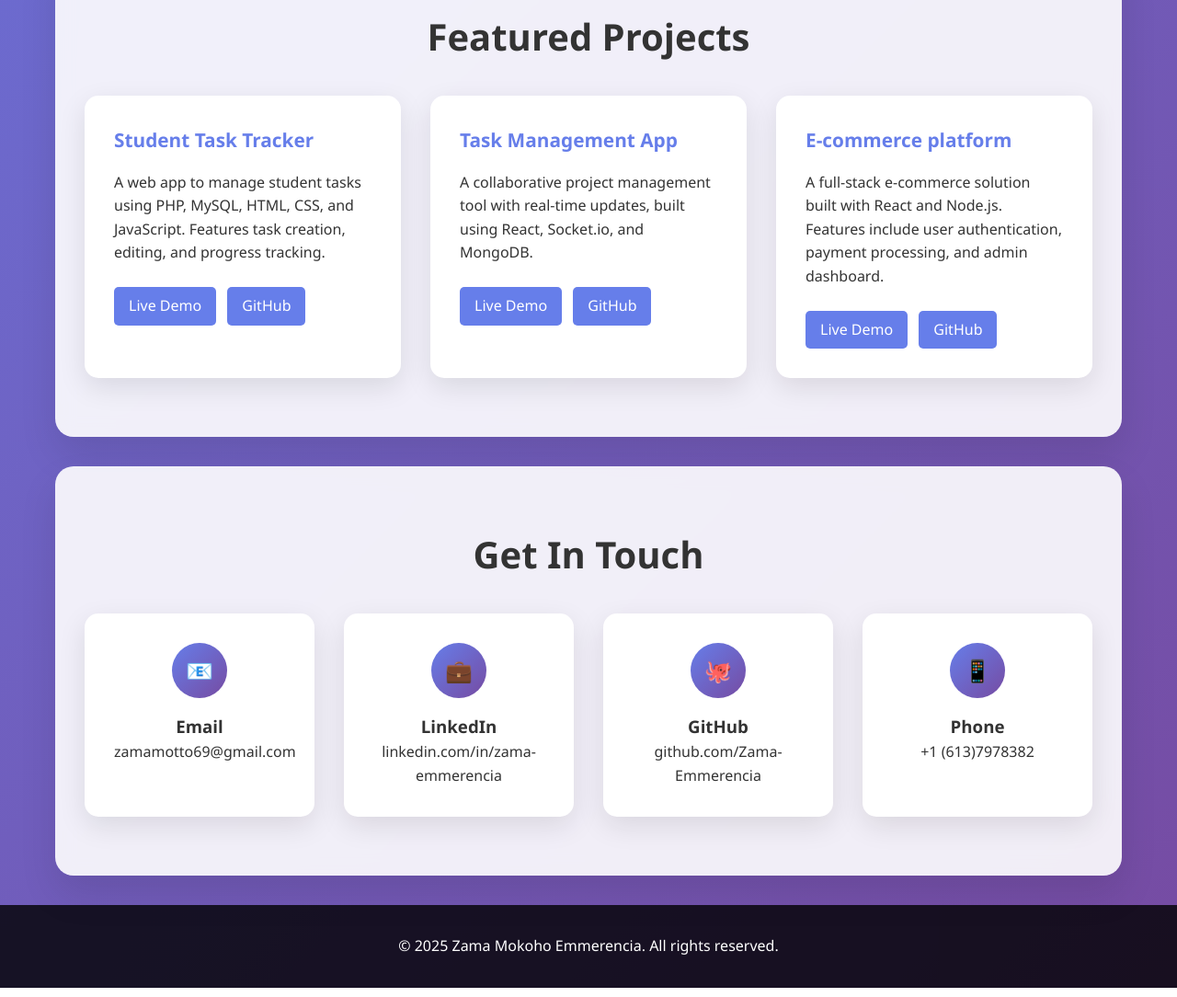
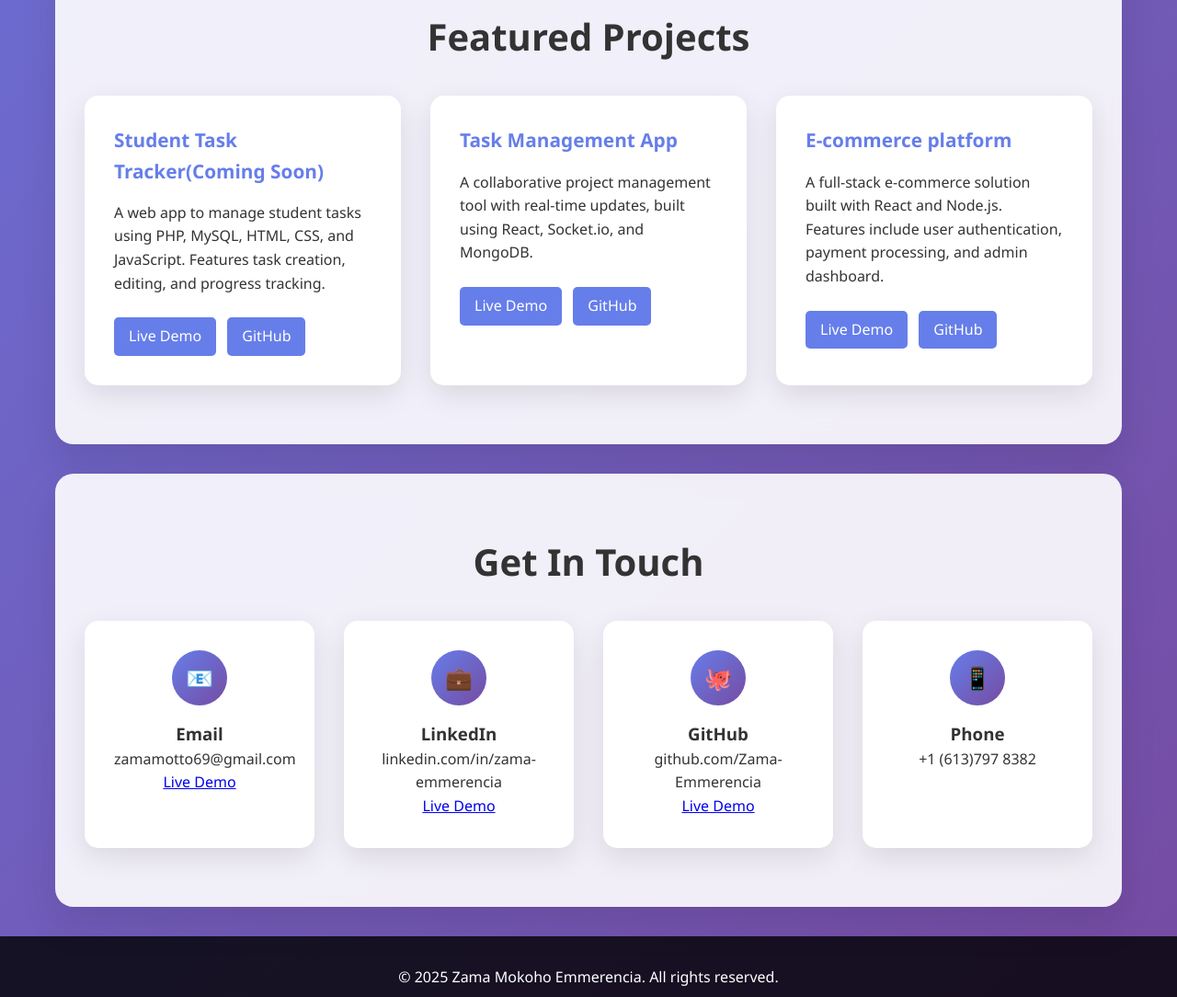
Before and after one commit to Zama-Emmerencia/My-Portfolio, a plain HTML site: page index.html in a window 1280 px wide. Shown: the part 1480-2564 px from the top of the page at 92% size. Drawn offline with Linux system fonts and the light colour scheme.

Commit message:
Update index.html
edited the links

```diff
--- a/index.html
+++ b/index.html
@@ -369,13 +369,13 @@
                         <div class="skill-item">Python</div>
                         <div class="skill-item">SQL</div>
                         <div class="skill-item">Git</div>
-						 <div class="skill-item">HTML,PHP,CSS</div>
+			<div class="skill-item">HTML,PHP,CSS</div>
                         <div class="skill-item">LINUX</div>
                         <div class="skill-item">COBOL</div>
                         <div class="skill-item">Networking</div>
                         <div class="skill-item">Agile/Scrum</div>
                         <div class="skill-item">Git</div>
-						 <div class="skill-item">Communication</div>
+			 <div class="skill-item">Communication</div>
 
                     </div>
                 </div>
@@ -386,7 +386,7 @@
             <h2>Featured Projects</h2>
             <div class="projects-grid">
                 <div class="project-card">
-                    <h3>Student Task Tracker</h3>
+                    <h3>Student Task Tracker(Coming Soon)</h3>
                     <p>A web app to manage student tasks using PHP, MySQL, HTML, CSS, and JavaScript. Features task creation, editing, and progress tracking.</p>
                     <div class="project-links">
                        <a href="https://zama-emmerencia.github.io/Student-Task-Tracker/" target="_blank">Live Demo</a>
@@ -421,24 +421,27 @@
                     <div class="contact-icon">📧</div>
                     <h3>Email</h3>
                     <p>zamamotto69@gmail.com</p>
+			<a href="https://mail.google.com/" target="_blank">Live Demo</a>
                 </div>
 
                 <div class="contact-item">
                     <div class="contact-icon">💼</div>
                     <h3>LinkedIn</h3>
                     <p>linkedin.com/in/zama-emmerencia</p>
+			<a href="https://www.linkedin.com/in/zama-emmerencia-338962336/" target="_blank">Live Demo</a>
                 </div>
 
                 <div class="contact-item">
                     <div class="contact-icon">🐙</div>
                     <h3>GitHub</h3>
                     <p>github.com/Zama-Emmerencia</p>
+			<a href="https://github.com/Zama-Emmerencia/" target="_blank">Live Demo</a>
                 </div>
 
                 <div class="contact-item">
                     <div class="contact-icon">📱</div>
                     <h3>Phone</h3>
-                    <p>+1 (613)7978382</p>
+                    <p>+1 (613)797 8382</p>
                 </div>
             </div>
         </section>
```
